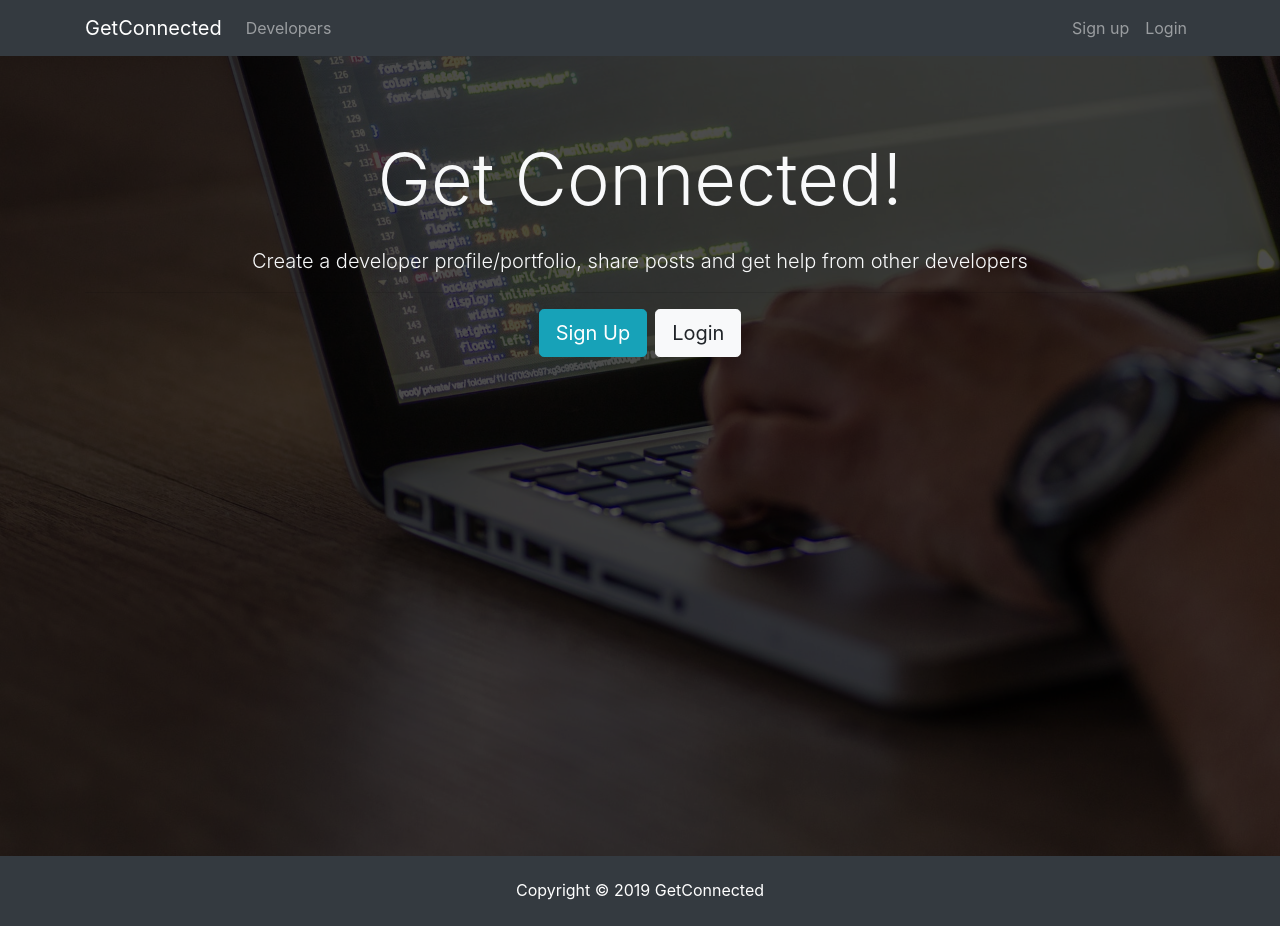
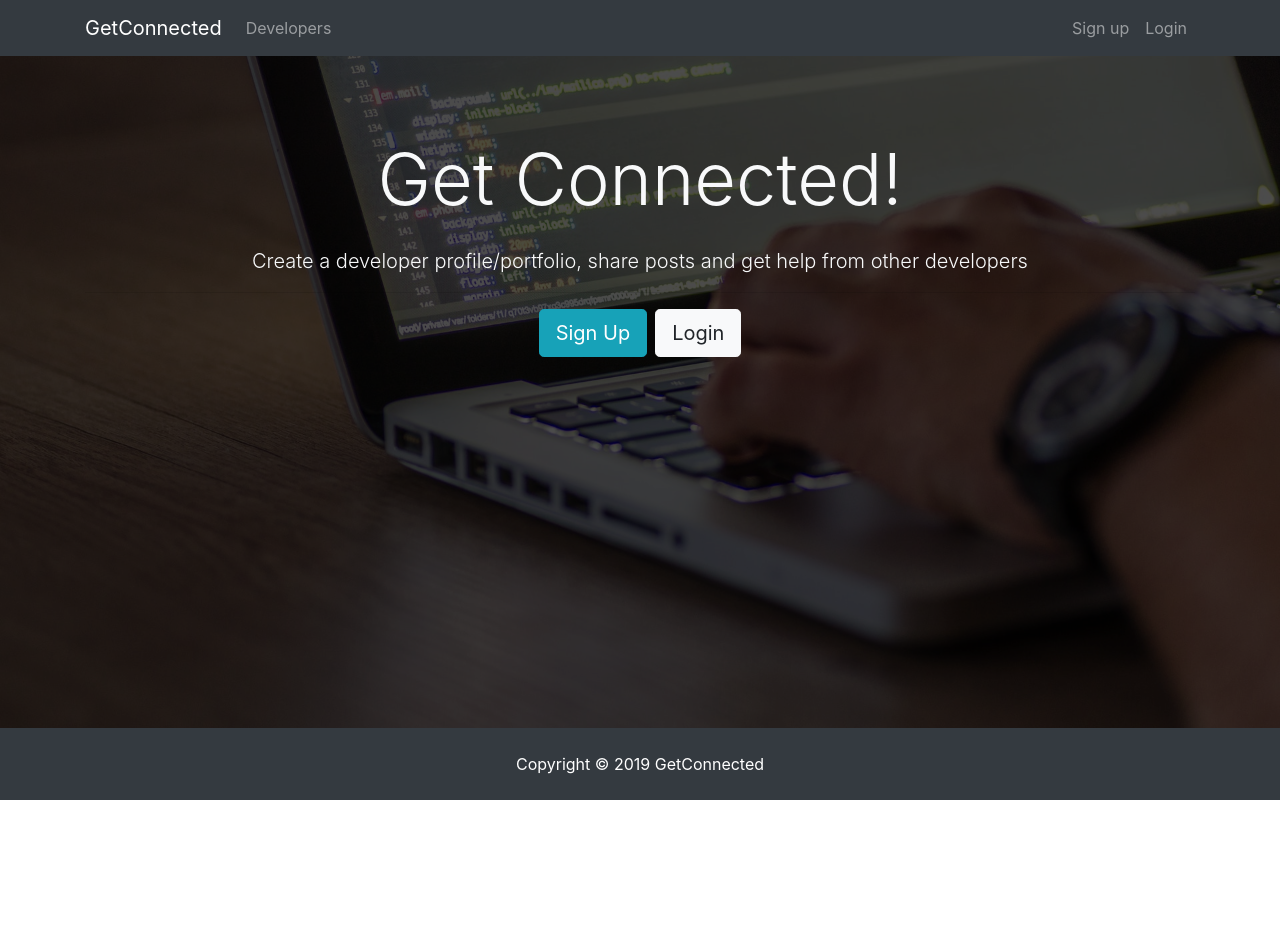
Before and after one commit to murraywilliams/mern-getconnected, a React (Create React App) app in the folder client/: page / in a window 1280 px wide. After the commit the page ends 800 px from the top, so only its background shows below. Built offline with nearby package versions, Linux system fonts and the light colour scheme; the HTML template or start-up script is replaced by a standard one.

Commit message:
Fixed landing page height

```diff
--- a/client/src/App.css
+++ b/client/src/App.css
@@ -19,7 +19,7 @@ body {
   background: url('./img/showcase.jpg') no-repeat;
   background-size: cover;
   background-position: center;
-  height: 100vh;
+  height: calc(100vh - 128px);
   margin-top: -24px;
   margin-bottom: -50px;
 }
--- a/client/src/components/layout/Navbar.js
+++ b/client/src/components/layout/Navbar.js
@@ -34,7 +34,7 @@ class Navbar extends Component {
               className='rounded-circle'
               src={user.avatar}
               alt={user.name}
-              style={{ width: '25px', marginRight: '5px' }}
+              style={{ width: '25px', marginRight: '5px', cursor: 'pointer' }}
               title='You must have a Gravatar connect to your email to display an image'
             />
             Logout
```
